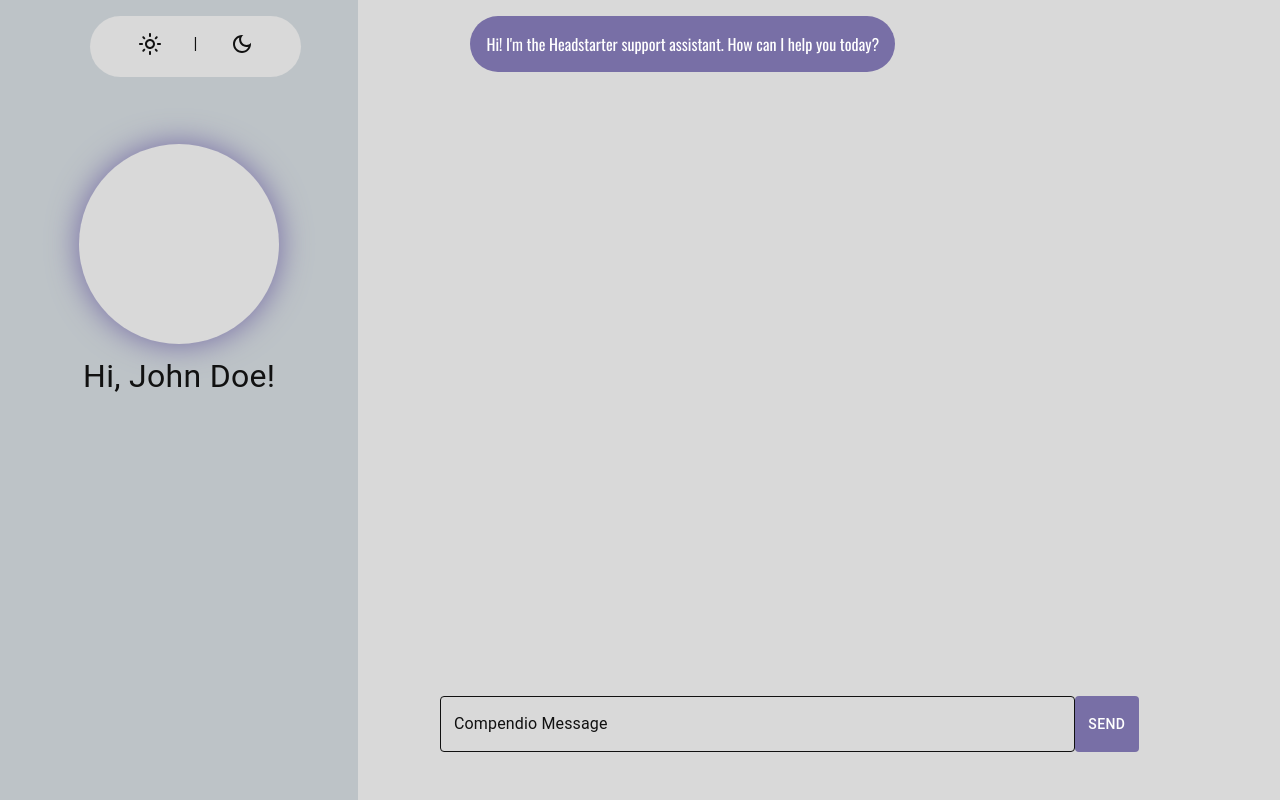
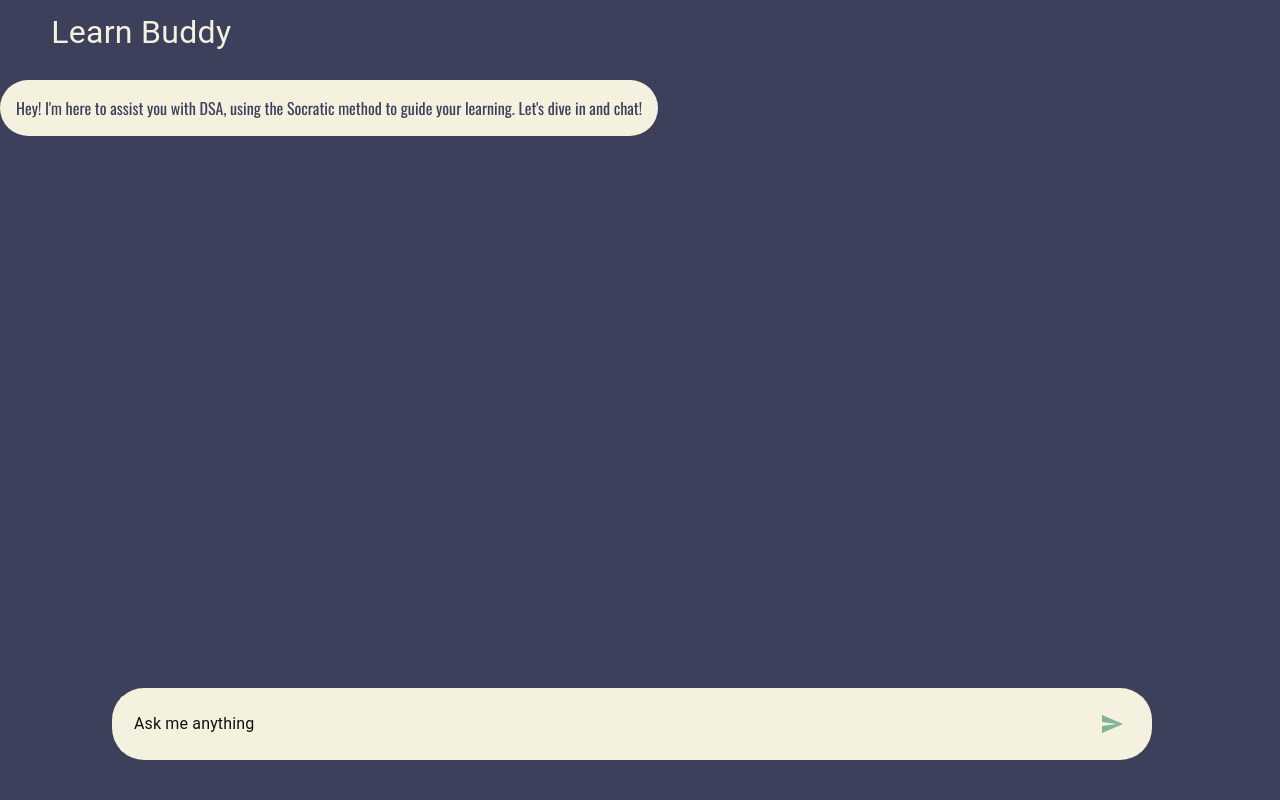
Before and after one commit to Vinay-Khanagavi/datadojo, a Next.js app in the folder codingguru/: page /chat in a window 1280 px wide. Built offline with nearby package versions, Linux system fonts and the light colour scheme.

Commit message:
Added chat UI

```diff
--- a/codingguru/app/chat/page.js
+++ b/codingguru/app/chat/page.js
@@ -4,17 +4,23 @@ import { Box, Typography, Stack, TextField, Button, Icon} from "@mui/material";
 import { useEffect, useState, useRef, classes} from "react";
 import LightModeOutlinedIcon from '@mui/icons-material/LightModeOutlined';
 import DarkModeOutlinedIcon from '@mui/icons-material/DarkModeOutlined';
+import SendIcon from '@mui/icons-material/Send';
 
+const col1 = ['#3D405B'] // Dark shade
+const col2 = ['#E07A5F'] //red
+const col3 = ['#81B29A'] //green
+const col4 = ['#F4F1DE'] //white
+const col5 = ['#F2CC8F'] //yellow
 
 export default function Home() {
   const [messages, setMessages] = useState([
     {
       role: 'assistant',
-      content: "Hi! I'm the Headstarter support assistant. How can I help you today?",
+      content: "Hey! I'm here to assist you with DSA, using the Socratic method to guide your learning. Let's dive in and chat!",
     },
   ]);
 
-  const [mode, setMode] = useState('light');
+  const [mode, setMode] = useState('dark');
   const [bgOne, setBgOne] = useState("#D9D9D9");
   const [bgTwo, setBgTwo] = useState("#BDC3C7");
   const [bgThree, setBgThree] = useState("#FFFFFF");
@@ -68,15 +74,15 @@ export default function Home() {
 
     try {
       const response = await fetch('/api/chat', {
-        method: 'POST', // Use POST method
+        method: 'POST',
         headers: {
-          'Content-Type': 'application/json' // Set content type
+          'Content-Type': 'application/json'
         },
         body: JSON.stringify({
           messages: [
             { role: "user", content: message }
           ]
-        }) // Send the messages in the request body
+        })
       });
 
       const reader = response.body.getReader();
@@ -125,7 +131,7 @@ export default function Home() {
 
 
   useEffect(() => {
-    document.title = "Compendio";
+    document.title = "Learn Buddy";
     scrollToBottom();
   }, [messages]);
 
@@ -133,107 +139,34 @@ export default function Home() {
 
   return (
     <Box
-      backgroundColor={bgOne}
+      backgroundColor={col1}
       width={'100vw'}
       height={'100vh'}
-      position={'relative'}
       overflow={'hidden'}
+      boxSizing={'border-box'}
+
     >
       {/*/////////// Left pane //////////////*/}
       <Box
-        position={'absolute'}
-        width={{ xs: '100vw', sm: '50vw', md: '28vw' }}
-        height={{xs:'13vh',sm:'100vh', md:'100vh'}}
-        top={'0'}
-        left={'0'}
-        backgroundColor={bgTwo}
-      >
-
-        {/*///////// Menu /////////// */}
-        <Box
-          position={{xs:'fixed',sm:'absolute',md:'absolute'}}
-          width={{ xs: '30vw', sm: '20vw', md: '14vw' }}
-          backgroundColor={bgOne}
-          borderRadius={'2em'}
-          top={{xs:'2vh',sm:'1vh',md:'2vh'}}
-          left={{ xs: '5vw', sm: '10vw', md: '7vw' }}
-          padding={{xs:'0.1em',sm:'0.3em',md:'1em'}}
-          display={'flex'}
-          alignContent={'center'}
-          justifyContent={'space-around'}
-        >
-          <Box
-          margin={{xs:'0',sm:'0 0.5em',md:'0 2em'}}
-          onClick={lightMode}
-          >
-            <LightModeOutlinedIcon
-
-              sx={{ color:colorOne, transition:'0.5s', '&:hover':{
-                transform: 'scale(1.3)'
-              } }}
-            ></LightModeOutlinedIcon>
-          </Box>
-
-          <Typography
-            sx={{ color: mode === 'light' ? colorOne : colorOne }}
-          >|</Typography>
-
-          <Box
-          margin={{xs:'0',sm:'0 0.5em',md:'0 2em'}}
-          onClick={darkMode}
-          >
-            <DarkModeOutlinedIcon
-              sx={{ color:colorOne, transition:'0.5s', '&:hover':{
-                transform: 'scale(1.3)'
-              } }}
-            ></DarkModeOutlinedIcon>
-          </Box>
-
-        </Box>
-
-        {/* ////////////// DP placeholder ///////////////////// */}
-        <Box
-          width={{ xs: '40px', md: '200px' }}
-          height={{ xs: '40px', md: '200px' }}
-          borderRadius={'50%'}
-          backgroundColor={bgOne}
-          position={{xs:'fixed', sm:'static',md:'static'}}
-          right={{xs:'5vw'}}
-          top={{xs:'2vh'}}
-          margin={{xs:'0', sm: '4em auto', md: '9em auto' }}
-          marginBottom={{xs:'0',sm:'0',md:'0.5em'}}
-          boxShadow={'0 0 30px 1px #786fa6'}
-        >
-        </Box>
-        <Typography
-          color={colorOne}
-          textAlign={'center'}
-          fontSize={{xs:'0.8em',sm:'1em',md:'2em'}}
-          position={{xs:'fixed',sm:'static',md:'static'}}
-          right={{xs:'3vw'}}
-          top={{xs:'9vh'}}
-        >
-          Hi, John Doe!
-        </Typography>
-        <Typography
-        color={colorOne}
-        textAlign={'center'}
-        fontSize={'0.8em'}
-        display={{xs:'none'}}
-        >
-          Bio
-        </Typography>
-
-      </Box>
+              width='92vw'
+              height='8vh'
+              display='flex'
+              justifyContent='space-between'
+              alignItems='center'
+              padding={'0 4vw'}
+            >
+                <Typography
+                  color={col4}
+                  margin='0.5em'
+                  fontSize='2em'
+                >Learn Buddy</Typography>
+            </Box>
       {/* ///////////////// Left pane ends here ////////////////// */}
       <Box
-        position={'absolute'}
-        right={0}
-        top={{xs:'15vh',sm:'0',md:'0'}}
-        height={'90vh'}
+        height={'70vh'}
         padding={'1em'}
         margin={{xs:'0 0 10vh 0'}}
-        width={{ xs: '90vw', sm: '80vw', md: '62vw' }}
+        width={{ xs: '90vw', sm: '80vw', md: '100vw' }}
       >
         <Stack
           direction={'column'}
@@ -254,8 +187,8 @@ export default function Home() {
                 message.role === 'assistant' ? 'flex-start' : 'flex-end'
               }
             >
-              <Box color={'#fff'} padding={'1em'} borderRadius={'2em'} bgcolor={
-                message.role === 'assistant' ? '#786fa6' : '#cf6a87'
+              <Box color={col1} padding={'1em'} borderRadius={'2em'} bgcolor={
+                message.role === 'assistant' ? col4 : col3
               }>
                 {message.content}
               </Box>
@@ -267,15 +200,17 @@ export default function Home() {
       <Box
         position={"fixed"}
         bottom={{xs:'0',sm:'5vh',md:'5vh'}}
-        right={'3vw'}
-        width={{ xs: '90vw', sm: '80vw', md: '62vw' }}
+        right={'10vw'}
+        width={{ xs: '90vw', sm: '80vw', md: '80vw' }}
         display={'flex'}
         alignContent={'center'}
-        backgroundColor={bgOne}
+        backgroundColor={col4}
         padding={'0.5em'}
         zIndex={'10'}
+        borderRadius={'2em'}
       >
-        <Box width={'80%'}
+        <Box
+        width={'100%'}
 
         >
           <TextField
@@ -283,18 +218,18 @@ export default function Home() {
             placeholder="Hey"
             multiline
             fullWidth
-            label="Compendio Message"
+            label="Ask me anything"
             sx={{
               '& .MuiOutlinedInput-root': {
                 color: colorOne,
                 '& fieldset': {
-                  borderColor: colorOne,
+                  borderColor: col4,
                 },
                 '&:hover fieldset': {
-                  borderColor: bgFour,
+                  borderColor: col4,
                 },
                 '&.Mui-focused fieldset': {
-                  borderColor: bgFour,
+                  borderColor: col4,
                 },
               },
               '& .MuiInputLabel-root': {
@@ -319,15 +254,16 @@ export default function Home() {
           onClick={sendMessage}
           disabled={isLoading}
           sx={{
-            backgroundColor: buttonOne,
-            color: 'white',
+            backgroundColor: 'transparent',
+            color: col3,
             '&:hover': {
-              backgroundColor: buttonTwo,
-              color: 'black',
+              backgroundColor: 'transparent',
+              color: col1,
             },
           }}
         >
-          {isLoading ? 'Sending...' : 'Send'}
+          <SendIcon />
+         {/* {isLoading ? 'Sending...' : 'Send'} */}
         </Button>
       </Box>
 
```
